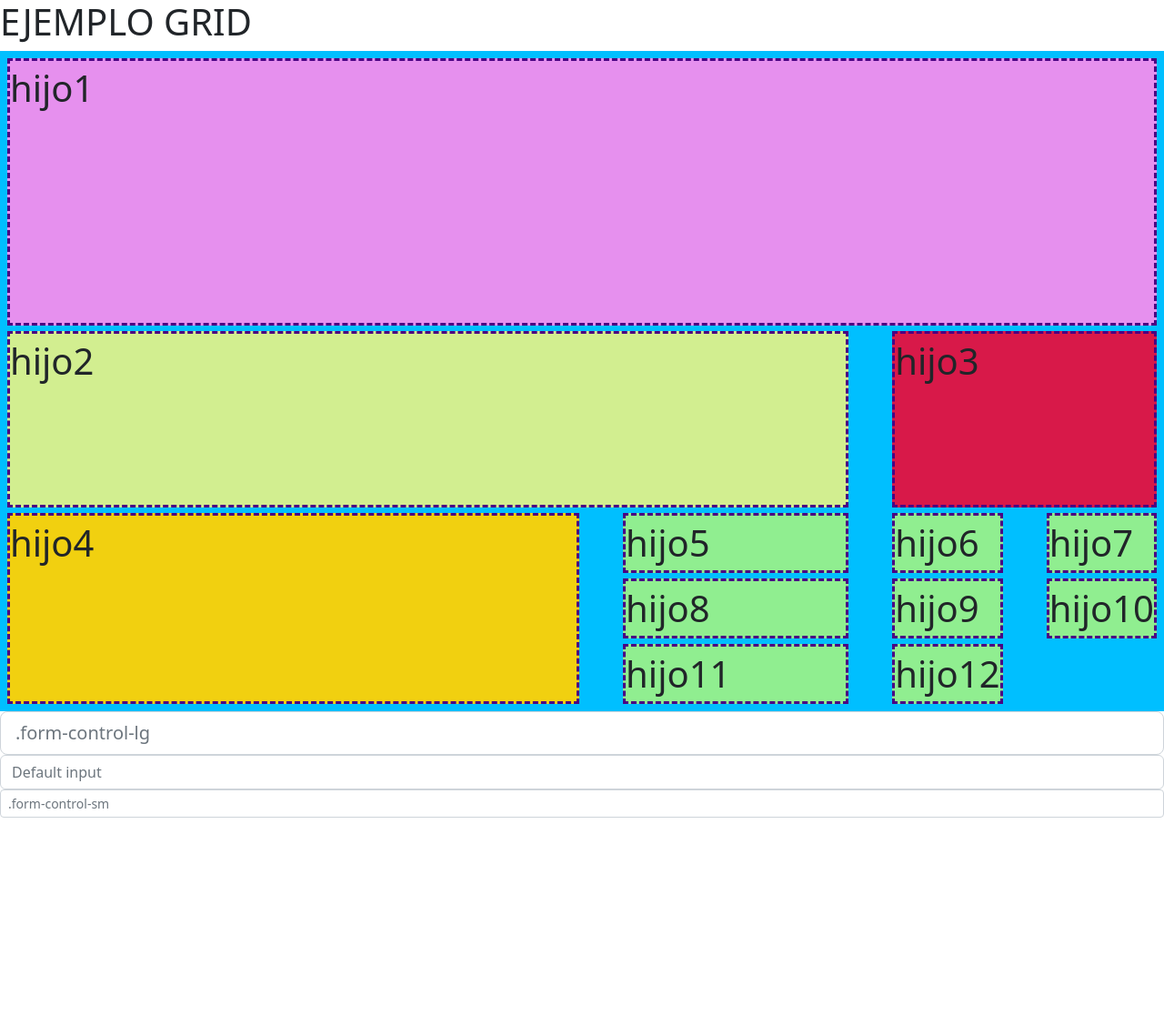
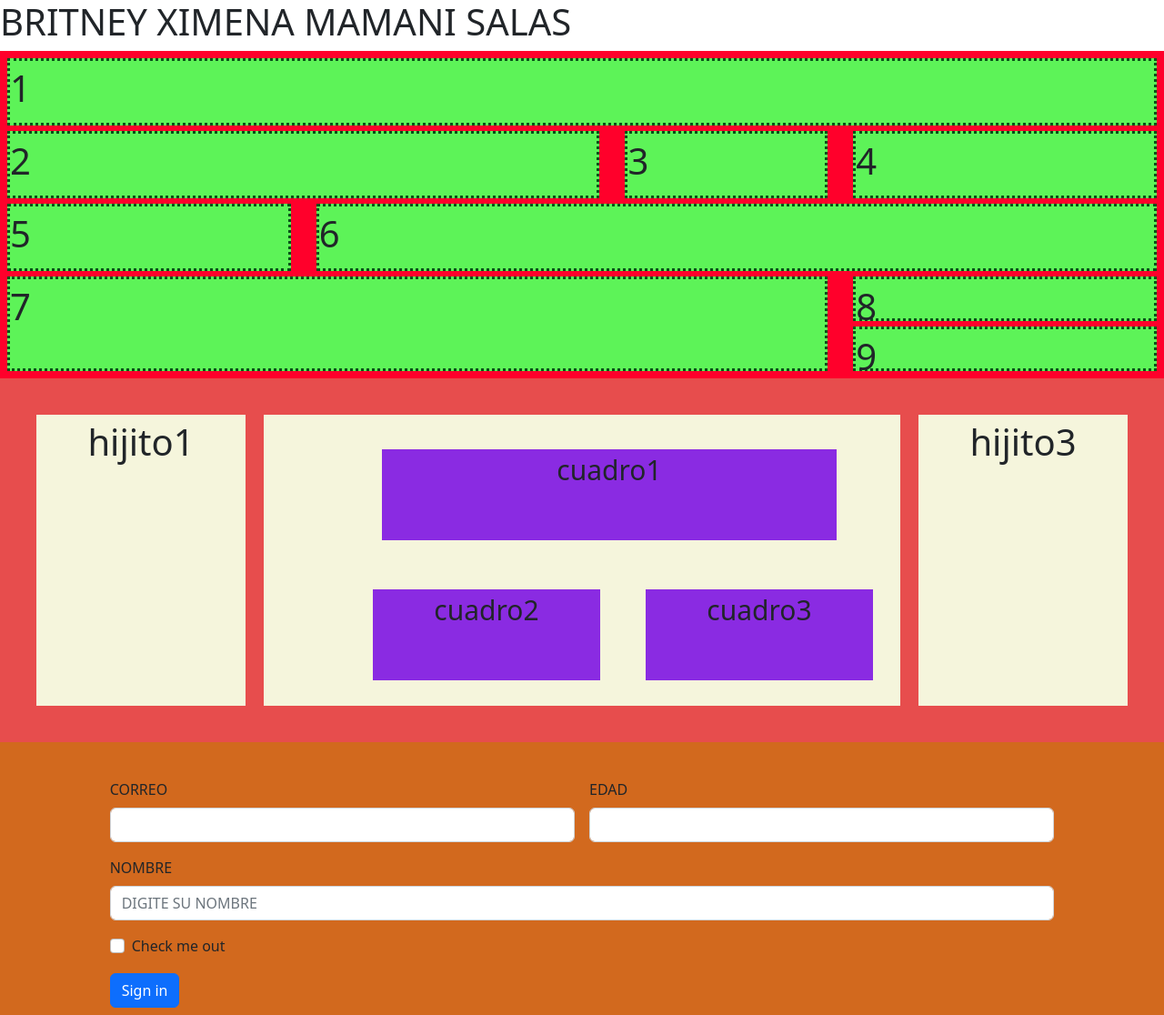
Before and after one commit to BritneyMamani/grid122, a plain HTML site: page index.html in a window 1280 px wide. Shown: the whole page at 91% size. Before the commit the page ends 899 px from the top, so only its background shows below. Drawn offline with nearby package versions, Linux system fonts and the light colour scheme.

Commit message:
Add files via upload

```diff
--- /dev/null
+++ b/estilos.css
@@ -0,0 +1,200 @@
+.padre
+{
+    background-color: rgb(255, 0, 43);
+    padding: 5px;
+    display: grid;
+    grid-template-columns: 25% 25% 18% 12% 13%;
+    grid-template-rows:80px 80px 80px 55px 55px;
+    justify-content: space-between;
+
+}
+.hijo1
+{
+
+    background-color: rgb(93, 243, 88);
+    margin: 3px;
+    border-color: rgb(7, 80, 25);
+    border-style: dotted;
+    font-size: 40px;
+    grid-column: 1/6;
+}
+.hijo2
+{
+
+    background-color: rgb(93, 243, 88);
+    margin: 3px;
+    border-color: rgb(7, 80, 25);
+    border-style: dotted;
+    font-size: 40px;
+    grid-column: 1/3;
+}
+.hijo3
+{
+
+    background-color: rgb(93, 243, 88);
+    margin: 3px;
+    border-color: rgb(7, 80, 25);
+    border-style: dotted;
+    font-size: 40px;
+    grid-column: 3/4;
+}
+.hijo4
+{
+
+    background-color: rgb(93, 243, 88);
+    margin: 3px;
+    border-color: rgb(7, 80, 25);
+    border-style: dotted;
+    font-size: 40px;
+    grid-column: 4/6;
+}
+.hijo5
+{
+
+    background-color: rgb(93, 243, 88);
+    margin: 3px;
+    border-color: rgb(7, 80, 25);
+    border-style: dotted;
+    font-size: 40px;
+    grid-column: 1/2;
+}
+.hijo6
+{
+
+    background-color: rgb(93, 243, 88);
+    margin: 3px;
+    border-color: rgb(7, 80, 25);
+    border-style: dotted;
+    font-size: 40px;
+    grid-column: 2/6;
+}
+.hijo7
+{
+    background-color: rgb(93, 243, 88);
+    margin: 3px;
+    border-color: rgb(7, 80, 25);
+    border-style: dotted;
+    font-size: 40px;
+    grid-column: 1/4;
+    grid-row: 4/6;
+}
+.hijo8
+{
+    background-color: rgb(93, 243, 88);
+    margin: 3px;
+    border-color: rgb(7, 80, 25);
+    border-style: dotted;
+    font-size: 40px;
+    grid-column: 4/6;
+    grid-row: 4/5;
+}
+.hijo9
+{
+    background-color: rgb(93, 243, 88);
+    margin: 3px;
+    border-color: rgb(7, 80, 25);
+    border-style: dotted;
+    font-size: 40px;
+    grid-column: 4/6;
+    grid-row: 5/6;
+}
+.padre2
+{
+    background-color: rgb(231, 77, 77);
+    height: 400px;
+    padding: 30px;
+    justify-content: center;
+    display: flex;
+}
+.hijito1
+{
+    background-color: beige;
+    margin: 10px;
+    width: 230px;
+    font-size: 40px;
+    /*display: flex;
+    float: left;*/
+    display: flex;
+    justify-content: center;
+
+
+
+}
+.hijito2
+{
+    background-color: beige;
+    /*display: flex;
+    float: left;*/
+    margin: 10px;
+    width: 700px;
+    display: flex;
+    justify-content: center;
+}
+.hijito3
+{
+    background-color: beige;
+    margin: 10px;
+    width: 230px;
+    font-size: 40px;
+    display: flex;
+    justify-content: center;
+
+}
+.cuadro1
+{
+    background-color: blueviolet;
+    width: 500px;
+    height: 100px;
+    margin-top: 3%;
+    display: flex;
+    justify-content: center;
+    right: 200px;
+    position: absolute;
+    left: 420px;
+    font-size: 30px;
+}
+.cuadro2
+{
+    background-color: blueviolet;
+    width: 250px;
+    height: 100px;
+    margin: 10px;
+    float: left;
+    margin-top: 15%;
+    position: absolute;
+    left: 400px;
+    display: flex;
+    justify-content: center;
+    font-size: 30px;
+
+
+}
+.cuadro3
+{
+    background-color:blueviolet;
+    width: 250px;
+    height: 100px;
+    margin: 10px;
+    float: left;
+    margin-top: 15%;
+    position: absolute;
+    left: 700px;
+    display: flex;
+    font-size: 30px;
+    justify-content: center;
+
+}
+
+
+.padre3
+{
+    background-color: chocolate;
+    height: 300px;
+    padding: 40px;
+    display: grid;
+    /*grid-template-columns: 50% 20% auto auto;
+    grid-template-rows:300px 200px auto;*/
+    justify-content: center;
+
+
+}
--- a/index.html
+++ b/index.html
@@ -3,29 +3,58 @@
 <head>
     <meta charset="UTF-8">
     <meta name="viewport" content="width=device-width, initial-scale=1.0">
-    <meta http-equiv="X-UA-Compatible" content="ie=edge">
     <link rel="stylesheet" href="https://cdn.jsdelivr.net/npm/bootstrap@5.2.3/dist/css/bootstrap.min.css">
-    <link rel="stylesheet" href="estilo.css">
-    <title>cajas</title>
+    <link rel="stylesheet" href="estilos.css">
+    <title>Document</title>
 </head>
 <body>
-    <h1>EJEMPLO GRID</h1>
+    <h1>BRITNEY XIMENA MAMANI SALAS</h1>
     <div class="padre">
-        <div class="hijo1">hijo1</div>
-        <div class="hijo2">hijo2</div>
-        <div class="hijo3">hijo3</div>
-        <div class="hijo4">hijo4</div>
-        <div class="hijo">hijo5</div>
-        <div class="hijo">hijo6</div>
-        <div class="hijo">hijo7</div>
-        <div class="hijo">hijo8</div>
-        <div class="hijo">hijo9</div>
-        <div class="hijo">hijo10</div>
-        <div class="hijo">hijo11</div>
-        <div class="hijo">hijo12</div>
+        <div class="hijo1">1</div>
+        <div class="hijo2">2</div>
+        <div class="hijo3">3</div>
+        <div class="hijo4">4</div>
+        <div class="hijo5">5</div>
+        <div class="hijo6">6</div>
+        <div class="hijo7">7</div>
+        <div class="hijo8">8</div>
+        <div class="hijo9">9</div>
     </div>
-    <input class="form-control form-control-lg" type="text" placeholder=".form-control-lg" aria-label=".form-control-lg example">
-    <input class="form-control" type="text" placeholder="Default input" aria-label="default input example">
-    <input class="form-control form-control-sm" type="text" placeholder=".form-control-sm" aria-label=".form-control-sm example">
+    <div class="padre2">
+        <div class="hijito1">hijito1</div>
+        <div class="hijito2">
+            <div class="cuadro1">cuadro1</div>
+            <div class="cuadro2">cuadro2</div>
+            <div class="cuadro3">cuadro3</div>
+        </div>
+        <div class="hijito3">hijito3</div>
+    </div>
+    <div class="padre3">
+        <form class="row g-3">
+            <div class="col-md-6">
+              <label for="inputEmail4" class="form-label">CORREO</label>
+              <input type="email" class="form-control" id="inputEmail4">
+            </div>
+            <div class="col-md-6">
+              <label for="inputPassword4" class="form-label">EDAD</label>
+              <input type="password" class="form-control" id="inputPassword4">
+            </div>
+            <div class="col-12">
+              <label for="inputAddress" class="form-label">NOMBRE</label>
+              <input type="text" class="form-control" id="inputAddress" placeholder="DIGITE SU NOMBRE">
+            </div>
+            <div class="col-12">
+                <div class="form-check">
+                  <input class="form-check-input" type="checkbox" id="gridCheck">
+                  <label class="form-check-label" for="gridCheck">
+                    Check me out
+                  </label>
+                </div>
+              </div>
+              <div class="col-12">
+                <button type="submit" class="btn btn-primary">Sign in</button>
+              </div>
+          </form>
+    </div>
 </body>
 </html>
```
